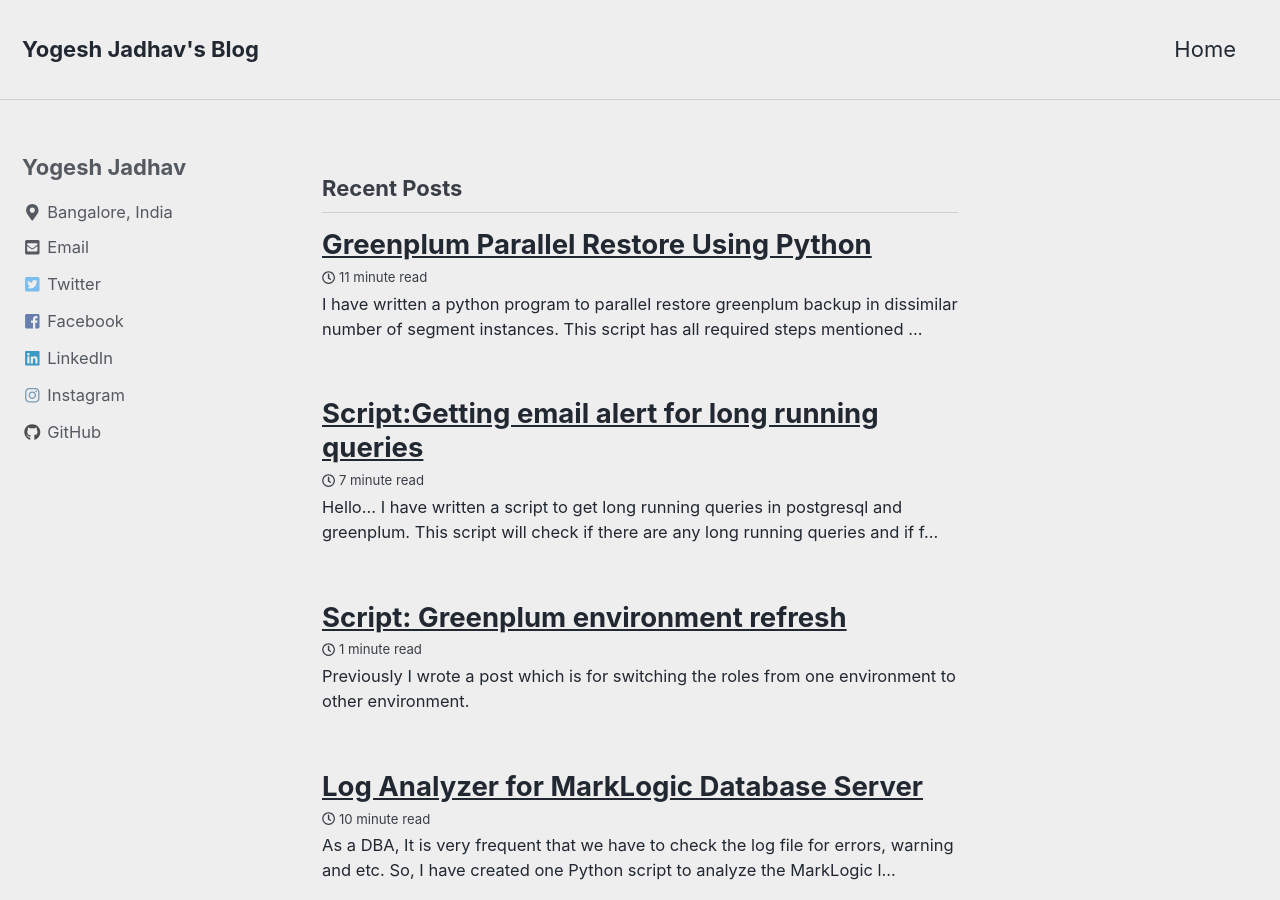
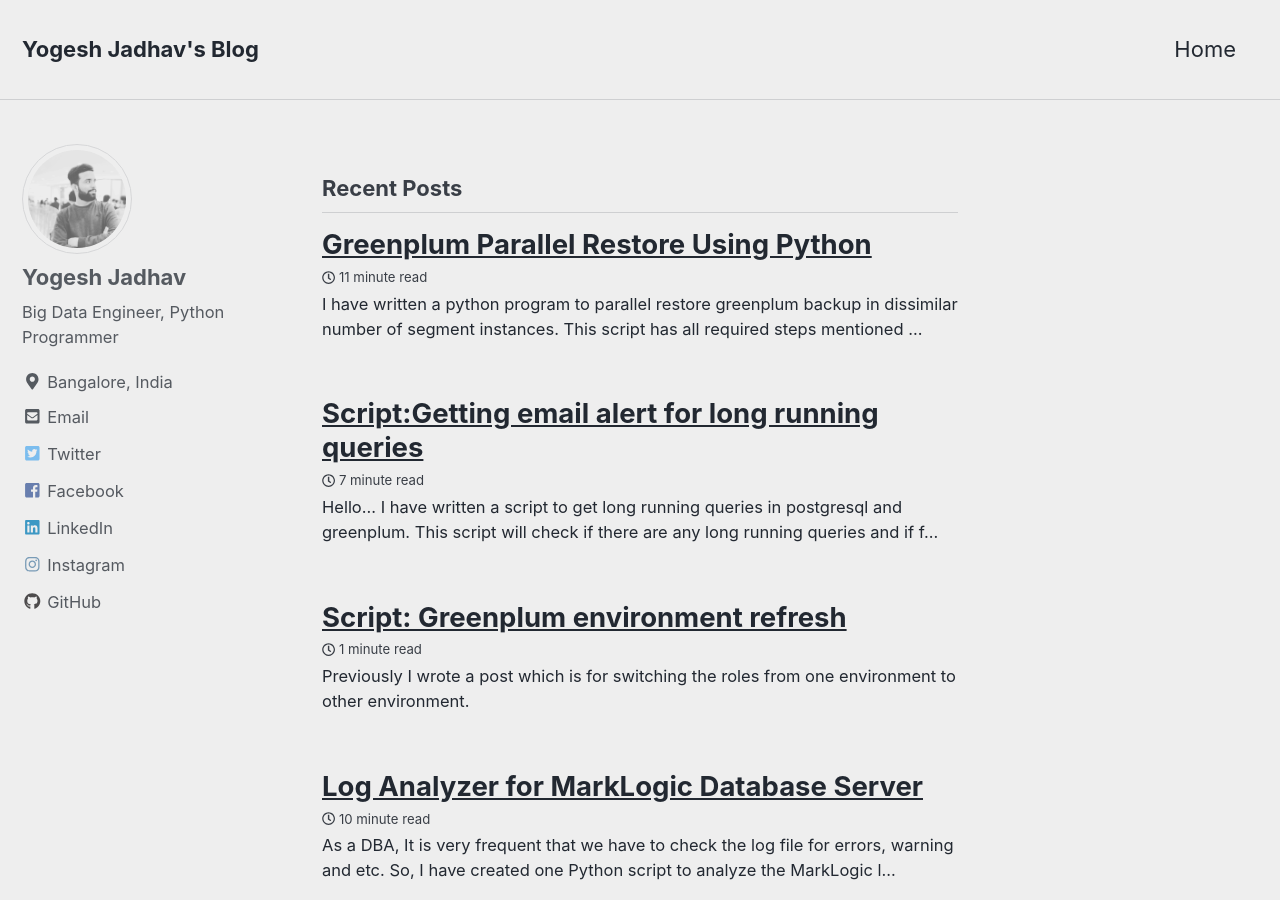
Before and after one commit to pgyogesh/blog, a Jekyll site: the page built from index.html, in a window 1280 px wide and 900 px high. Built offline with Jekyll 4.4.1, drawn with Linux system fonts in a browser that asks for light colours; nearby versions of some CDN libraries; the list of posts is cut into pages by our own code.

Commit message:
Update _config.yml

```diff
--- a/_config.yml
+++ b/_config.yml
@@ -98,12 +98,12 @@ analytics:
 # Site Author
 author:
   name             : "Yogesh Jadhav"
-  avatar           : # path of avatar image, e.g. "/images/yogesh.jpg"
-  bio              : ""
+  avatar           : "/images/yogesh.jpg" # path of avatar image, e.g. "/images/yogesh.jpg"
+  bio              : "Big Data Engineer, Python Programmer"
   location         : "Bangalore, India"
   email            : yogeshjadhav96@gmail.com
   uri              :
-  home             : pgyogesh.com # null (default), "absolute or relative url to link to author home"
+  home             : http://pgyogesh.com # null (default), "absolute or relative url to link to author home"
   bitbucket        :
   codepen          :
   dribbble         :
@@ -234,16 +234,16 @@ tag_archive:
   type: liquid
   path: /tags/
 # https://github.com/jekyll/jekyll-archives
-# jekyll-archives:
-#   enabled:
-#     - categories
-#     - tags
-#   layouts:
-#     category: archive-taxonomy
-#     tag: archive-taxonomy
-#   permalinks:
-#     category: /categories/:name/
-#     tag: /tags/:name/
+jekyll-archives:
+   enabled:
+     - categories
+     - tags
+   layouts:
+     category: archive-taxonomy
+     tag: archive-taxonomy
+   permalinks:
+     category: /categories/:name/
+     tag: /tags/:name/
 
 
 # HTML Compression
```
